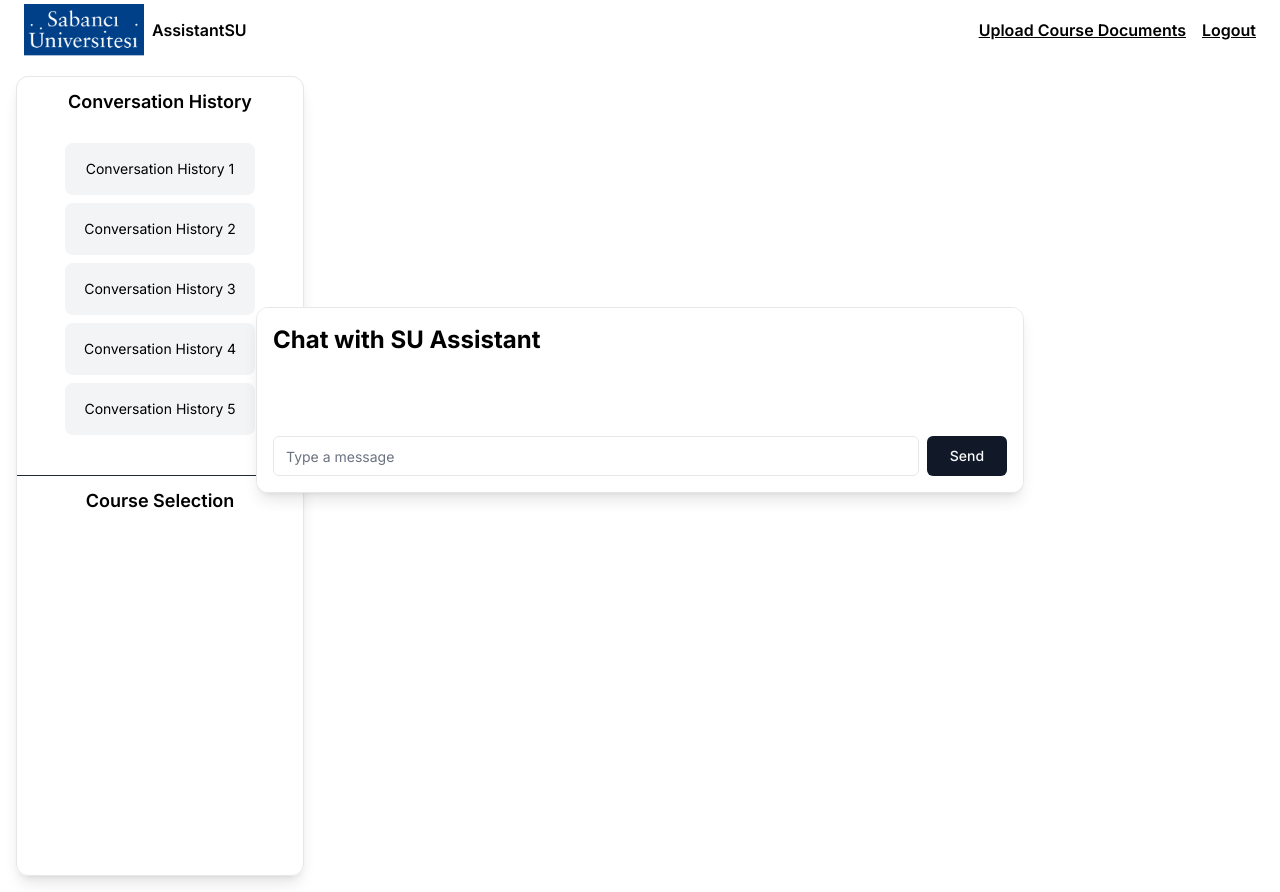
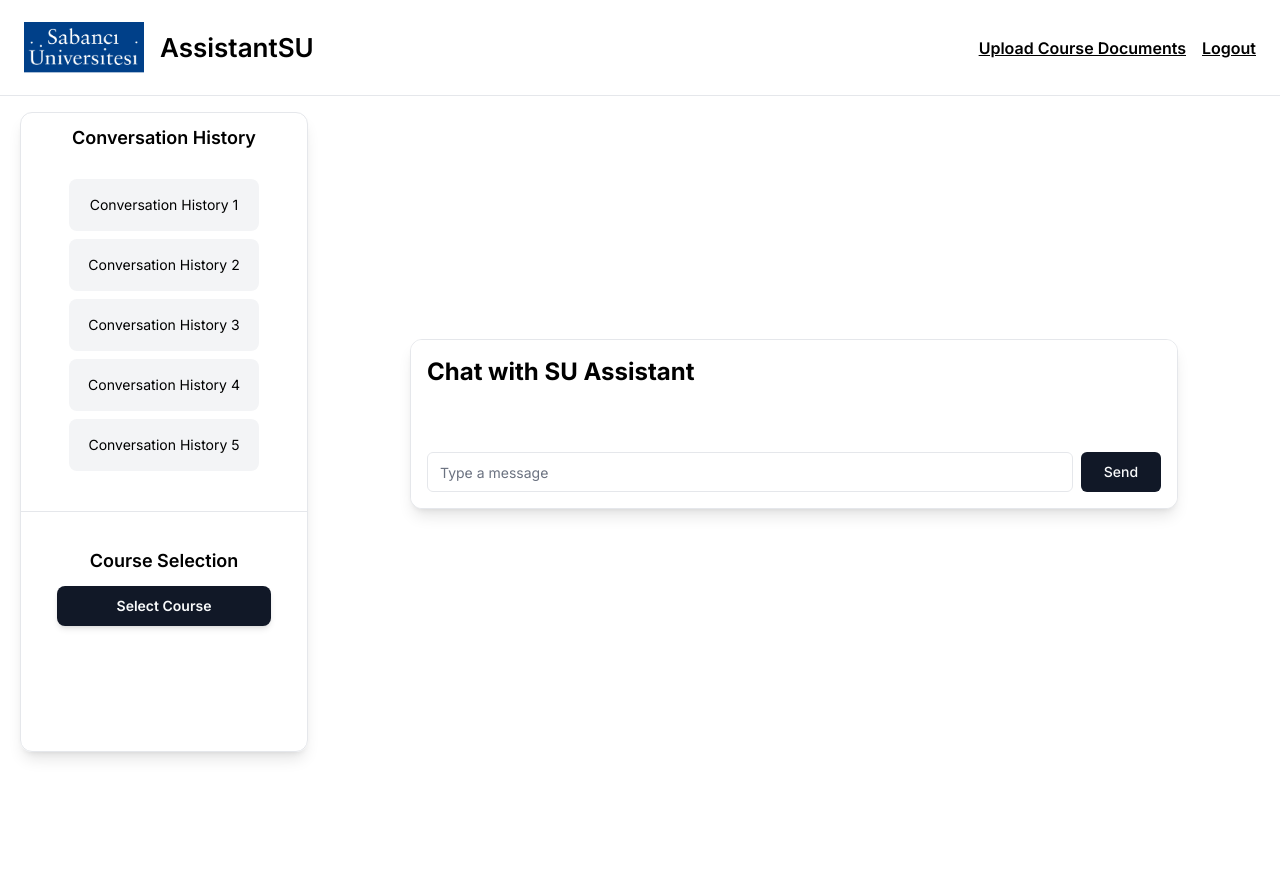
Before and after one commit to kaanakcay/course-assistant-llm, a Next.js app: page / in a window 1280 px wide. After the commit the page ends 800 px from the top, so only its background shows below. Built offline with nearby package versions, Linux system fonts and the light colour scheme.

Commit message:
login component created

```diff
--- a/src/components/chat.jsx
+++ b/src/components/chat.jsx
@@ -1,45 +1,36 @@
-
 import { useState, useEffect, useRef } from 'react';
 import { Input } from "@/components/ui/input";
 import { Button } from "@/components/ui/button";
 
 export function Chat() {
-  // Mesajları saklamak için state
   const [messages, setMessages] = useState([]);
   const [inputMessage, setInputMessage] = useState('');
-
   const endOfMessagesRef = useRef(null);
 
-  // Otomatik kaydırma işlevi
   useEffect(() => {
     endOfMessagesRef.current?.scrollIntoView({ behavior: 'smooth' });
   }, [messages]);
 
-  // Mesaj gönderme fonksiyonu
   const sendMessage = (event) => {
-    event.preventDefault();  // Formun sayfayı yenilemesini önler
-    if (!inputMessage) return;  // Boş mesaj gönderimi engeller
+    event.preventDefault();
+    if (!inputMessage) return;
 
-    // Kullanıcı mesajını dizimize ekler
     const newUserMessage = { role: 'user', content: inputMessage };
     const assistantResponse = { role: 'assistant', content: "Here's an example of a card component." };
-    // Asistan cevabını simüle eder (Gerçek uygulamada burası dinamik olabilir)
     setMessages(messages => [...messages, newUserMessage, assistantResponse]);
-
-    // Input'u sıfırlar
     setInputMessage('');
   };
 
   return (
-    <div className="fixed inset-0 z-50 flex items-center justify-center">
-      <div className="grid w-full max-w-3xl max-h-[80vh] gap-4 rounded-xl border border-gray-200 bg-white shadow-lg overflow-hidden sm:gap-6 dark:border-gray-800">
+    <div className="flex flex-1 items-center justify-center p-4">
+      <div className="flex flex-col w-full max-w-3xl max-h-[80vh] gap-4 rounded-xl border border-gray-200 bg-white shadow-lg overflow-hidden">
         <div className="p-4 sticky top-0 bg-white z-10">
           <h1 className="text-2xl font-bold">Chat with SU Assistant</h1>
         </div>
         <div className="divide-y overflow-auto max-h-[65vh]">
           {messages.map((msg, index) => (
             <div key={index} className={`flex flex-col p-4 ${msg.role === 'assistant' ? 'self-end' : ''}`}>
-              <div className={`rounded-xl bg-gray-100 px-4 py-2 ${msg.role === 'assistant' ? 'dark:bg-gray-800 text-white' : ''}`}>
+              <div className={`rounded-xl bg-gray-100 px-4 py-2 ${msg.role === 'assistant' ? 'bg-gray-800 text-white' : ''}`}>
                 {msg.content}
               </div>
             </div>
--- a/src/components/leftbar.jsx
+++ b/src/components/leftbar.jsx
@@ -1,8 +1,15 @@
 import { Button } from "@/components/ui/button";
+import { useState } from 'react'; // Import useState
 
 export function Leftbar() {
+
+  const [isDropdownOpen, setIsDropdownOpen] = useState(false); // State for dropdown visibility
+
+  // Function to toggle the dropdown open and closed
+  const toggleDropdown = () => setIsDropdownOpen(!isDropdownOpen);
+
   return (
-    <div key="1" className="h-screen flex flex-col items-center w-72 rounded-xl border border-gray-200 shadow-lg dark:border-gray-800 m-4">
+    <div key="1" className="flex flex-col items-center w-72 rounded-xl border border-gray-200 shadow-lg dark:border-gray-200 mt-4 ml-5 min-h-[80vh]">
       <div className="w-full flex flex-col items-center">
         <div className="w-full p-4 flex justify-center">
           <h2 className="text-lg font-semibold leading-none text-center">Conversation History</h2> {/* Centered text */}
@@ -38,11 +45,31 @@ export function Leftbar() {
         </div>
       </div>
       <br />
-      <div className="w-full border-t border-gray-800 dark:border-your-dark-mode-color">
+      <div className="w-full border-t border-gray-200 dark:border-your-dark-mode-color">
+        <br />
         <div className="w-full p-4 flex justify-center">
           <h2 className="text-lg font-semibold leading-none text-center">Course Selection</h2> {/* Centered text */}
         </div>
+        {/* Dropdown Button */}
+        <div className="flex justify-center items-center w-full">
+          <Button
+            className="w-3/4 text-center py-2 dark:bg-gray-600 dark:text-white font-semibold rounded-lg shadow-md hover:bg-blue-600 focus:outline-none focus:ring-2 focus:ring-blue-300 focus:ring-opacity-75"
+            onClick={toggleDropdown}
+          >
+            Select Course
+          </Button>
+        </div>
+        {/* Dropdown Content */}
+        {isDropdownOpen && (
+          <div className="flex flex-col items-center w-full">
+            <Button className="">Course 1</Button>
+            <Button className="">Course 2</Button>
+            <Button className="w-full justify-start pl-4 text-left">Course 3</Button>
+            <Button className="w-full justify-start pl-4 text-left">Course 4</Button>
+          </div>
+        )}
       </div>
+
     </div>
   );
 }
--- a/src/components/navbar.jsx
+++ b/src/components/navbar.jsx
@@ -1,28 +1,27 @@
 import Image from "next/image";
-import Link from "next/link"
+import Link from "next/link";
 
 export function Navbar() {
   return (
-    <header className="flex h-24 w-full items-center px-4 md:px-6">
-      <div className="flex items-center gap-2">
+    <header className="flex h-24 w-full items-center px-4 md:px-6 border-b border-gray-200"> {/* Added bottom border with gray-200 color */}
+      <div className="flex items-center gap-4">
         <div style={{ width: '120px', height: '60px', position: 'relative' }}>
           <Image
-                src="/sabanci.png" // Update the path if your image is in the public folder
-                alt="Sabancı University Logo"
-                layout="fill"
-                objectFit="contain"
-              />
-          </div>
-        <Link className="hidden lg:flex items-center gap-2" href="#">
-
+            src="/sabanci.png" // Make sure the path is correct
+            alt="Sabancı University Logo"
+            layout="fill"
+            objectFit="contain"
+          />
+        </div>
+        <Link href="#" className="hidden lg:flex items-center gap-2 text-4x1 font-semibold" style={{ fontSize: '26px', fontWeight: 'bold' }}>
           <span className="font-semibold">AssistantSU</span>
         </Link>
       </div>
       <nav className="ml-auto flex items-center gap-4">
-        <Link className="font-semibold underline" href="#">
+        <Link href="#" className="font-semibold underline">
           Upload Course Documents
         </Link>
-        <Link className="font-semibold underline" href="#">
+        <Link href="#" className="font-semibold underline">
           Logout
         </Link>
       </nav>
```
Also changed, not shown: src/app/page.js (line endings or trailing spaces), src/components/login.jsx (added), src/components/ui/button.jsx (line endings or trailing spaces).
